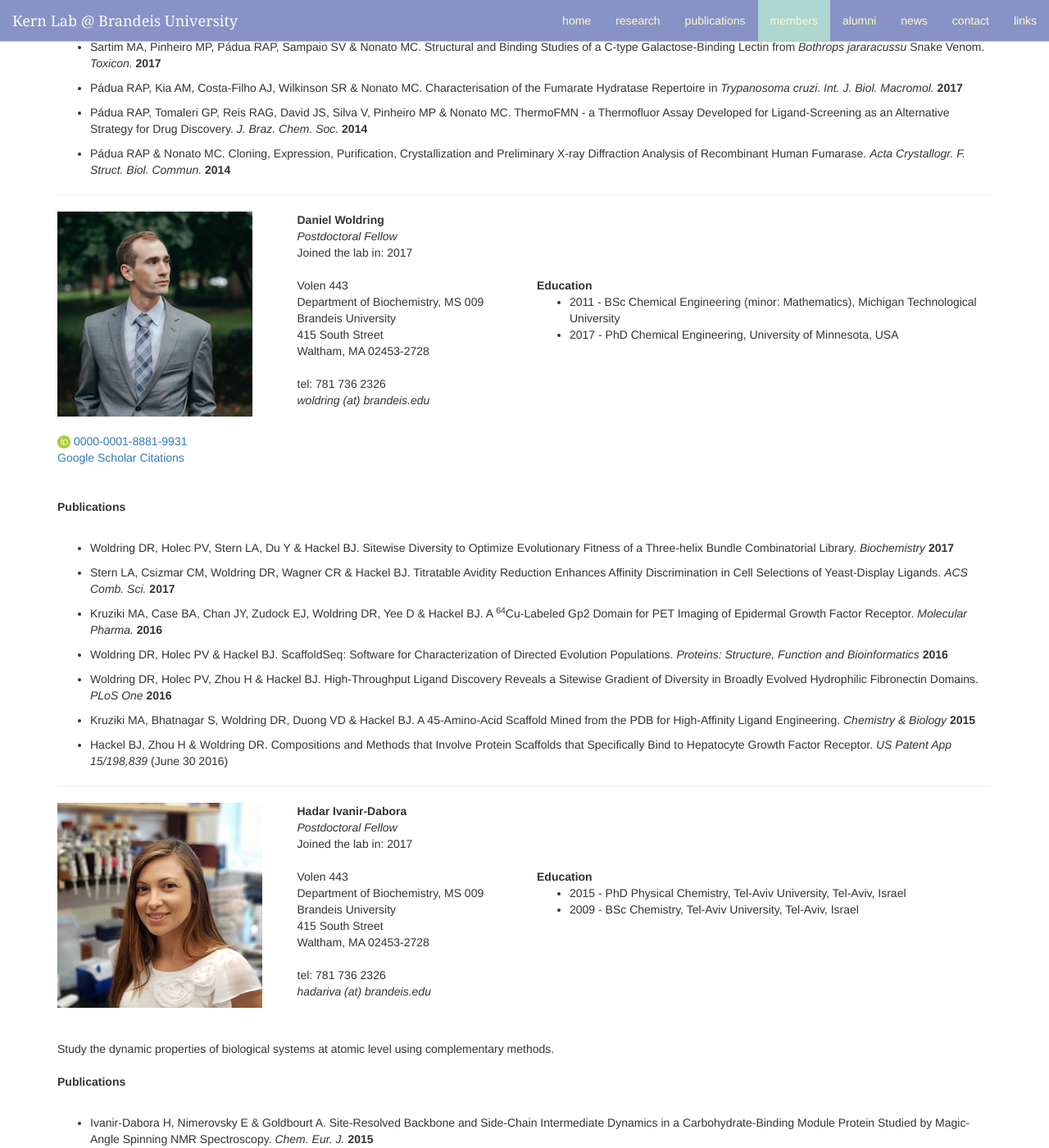
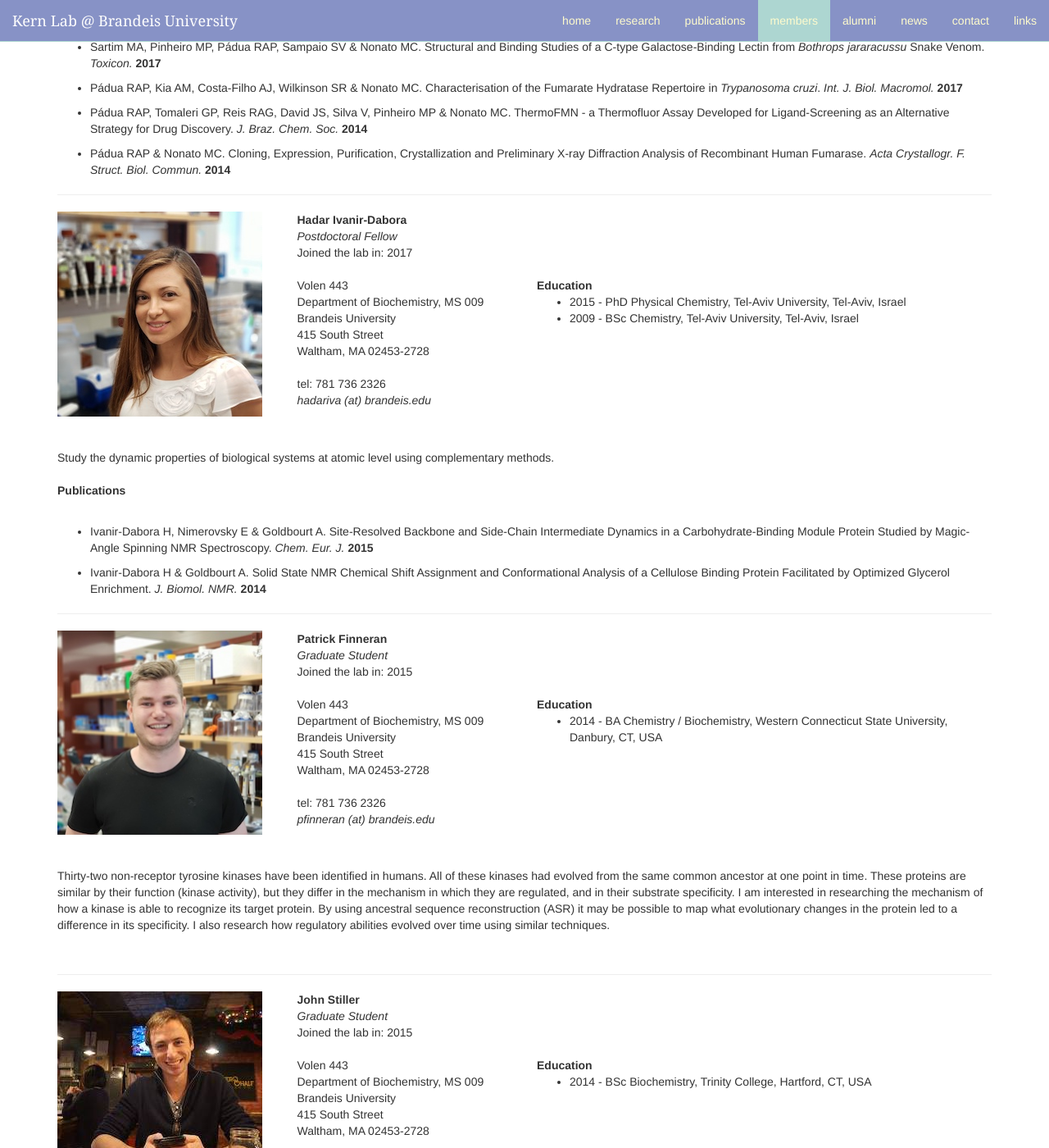
Before and after one commit to kernlab-scripps/kernlab-scripps.github.io, a Jekyll site: the page built from member/index.html, in a window 1280 px wide and 1400 px high, scrolled down 3816 px. Shown: the whole window at 82% size. Built offline with Jekyll 4.4.1, drawn with Linux system fonts in a browser that asks for light colours.

Commit message:
Website updates to reflect new job for Daniel Woldring

```diff
--- a/_data/alumni.yml
+++ b/_data/alumni.yml
@@ -7,6 +7,13 @@
 ##      or      https://bir.brandeis.edu/handle/?????/????? for BSc/MSc thesis
 ##  current: PositionTitle @ Company/University
 ##  website: URL to current job (mainly used for PIs)
+
+- name: Daniel Woldring
+  position: Postdoctoral Fellow
+  startdate: 201705
+  enddate: 201908
+  current: Assistant Professor @ Michigan State University
+  website: https://www.egr.msu.edu/people/profile/woldring
 
 - name: Marc Hoemberger
   position: Graduate Student / Postdoctoral Fellow
--- a/_data/members.yml
+++ b/_data/members.yml
@@ -98,26 +98,6 @@
     - Pádua RAP, Kia AM, Costa-Filho AJ, Wilkinson SR & Nonato MC. Characterisation of the Fumarate Hydratase Repertoire in *Trypanosoma cruzi*. *Int. J. Biol. Macromol.* **2017**
     - Pádua RAP, Tomaleri GP, Reis RAG, David JS, Silva V, Pinheiro MP & Nonato MC. ThermoFMN - a Thermofluor Assay Developed for Ligand-Screening as an Alternative Strategy for Drug Discovery. *J. Braz. Chem. Soc.* **2014**
     - Pádua RAP &  Nonato MC. Cloning, Expression, Purification, Crystallization and Preliminary X-ray Diffraction Analysis of Recombinant Human Fumarase. *Acta Crystallogr. F. Struct. Biol. Commun.* **2014**
-
-- name: Daniel Woldring
-  image: /static/img/members/daniel.jpg
-  position: Postdoctoral Fellow
-  email: woldring (at) brandeis.edu
-  scholar: yGt235QAAAAJ
-  orcid: 0000-0001-8881-9931
-  startdate: 201705
-  education:
-    - "2011 - BSc Chemical Engineering (minor: Mathematics), Michigan Technological University"
-    - 2017 - PhD Chemical Engineering, University of Minnesota, USA
-  #description:
-  publications:
-    - Woldring DR, Holec PV, Stern LA, Du Y & Hackel BJ. Sitewise Diversity to Optimize Evolutionary Fitness of a Three-helix Bundle Combinatorial Library. *Biochemistry* **2017**
-    - Stern LA, Csizmar CM, Woldring DR, Wagner CR & Hackel BJ. Titratable Avidity Reduction Enhances Affinity Discrimination in Cell Selections of Yeast-Display Ligands. *ACS Comb. Sci.* **2017**
-    - Kruziki MA, Case BA, Chan JY, Zudock EJ, Woldring DR, Yee D & Hackel BJ. A <sup>64</sup>Cu-Labeled Gp2 Domain for PET Imaging of Epidermal Growth Factor Receptor. *Molecular Pharma.* **2016**
-    - "Woldring DR, Holec PV & Hackel BJ. ScaffoldSeq: Software for Characterization of Directed Evolution Populations. *Proteins: Structure, Function and Bioinformatics* **2016**"
-    - Woldring DR, Holec PV, Zhou H & Hackel BJ. High-Throughput Ligand Discovery Reveals a Sitewise Gradient of Diversity in Broadly Evolved Hydrophilic Fibronectin Domains. *PLoS One* **2016**
-    - Kruziki MA, Bhatnagar S, Woldring DR, Duong VD & Hackel BJ. A 45-Amino-Acid Scaffold Mined from the PDB for High-Affinity Ligand Engineering. *Chemistry & Biology* **2015**
-    - Hackel BJ, Zhou H & Woldring DR. Compositions and Methods that Involve Protein Scaffolds that Specifically Bind to Hepatocyte Growth Factor Receptor. *US Patent App 15/198,839*  (June 30 2016)
 
 - name: Hadar Ivanir-Dabora
   image: /static/img/members/hadar.jpg
```
Also changed, not shown: _posts/2019-08-08-Assistant-Professor-Woldring.md (added, +14 -0 lines), static/img/members/daniel.jpg (deleted).
